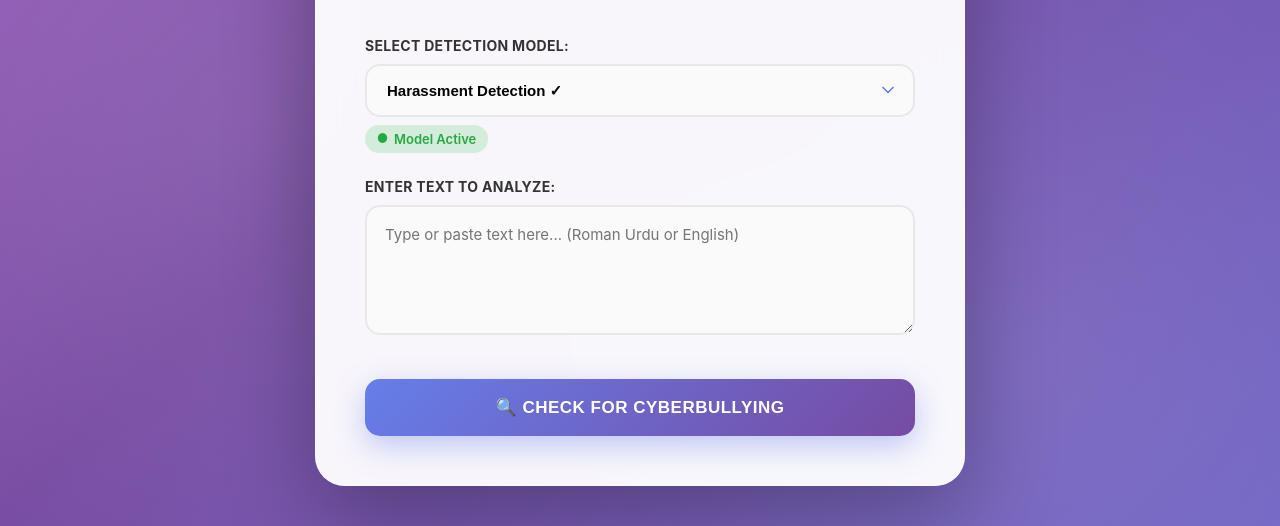
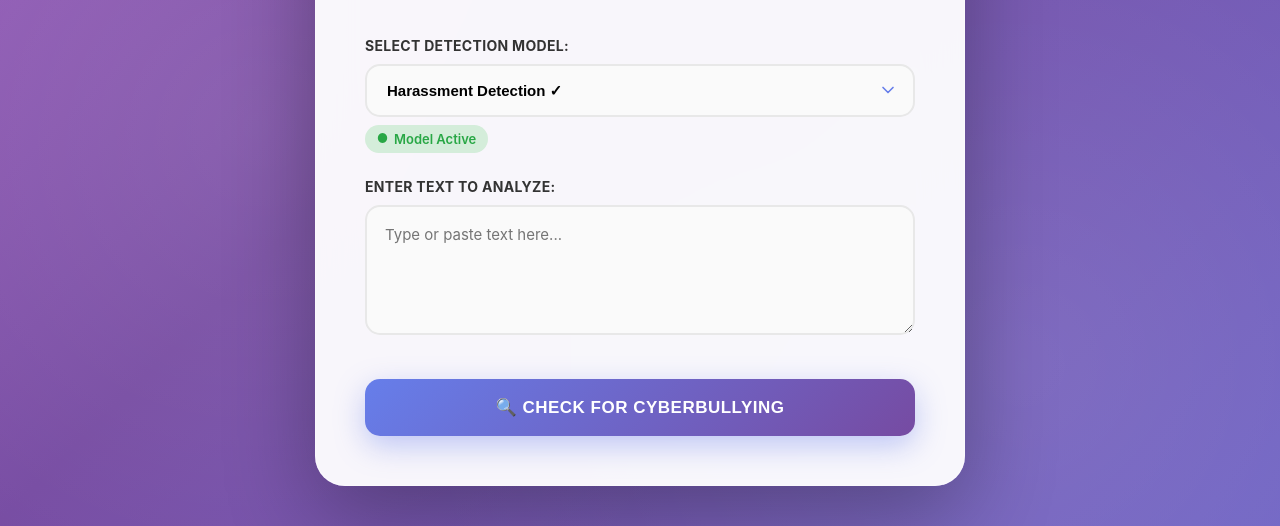
Before and after one commit to Subhan72/CyberShieldX, a plain HTML site: page index.html in a window 1280 px wide. Shown: the part 274-800 px from the top of the page. Drawn offline with Linux system fonts and the light colour scheme.

Commit message:
Initial commit

```diff
--- a/index.html
+++ b/index.html
@@ -3,7 +3,7 @@
 <head>
     <meta charset="UTF-8">
     <meta name="viewport" content="width=device-width, initial-scale=1.0">
-    <title>Cyberbully Detection System</title>
+    <title>CyberShieldX</title>
     <style>
         * {
             margin: 0;
@@ -587,7 +587,7 @@
                     <label for="textInput">Enter Text to Analyze:</label>
                     <textarea
                         id="textInput"
-                        placeholder="Type or paste text here... (Roman Urdu or English)"
+                        placeholder="Type or paste text here..."
                     ></textarea>
                 </div>
             </div>
```
